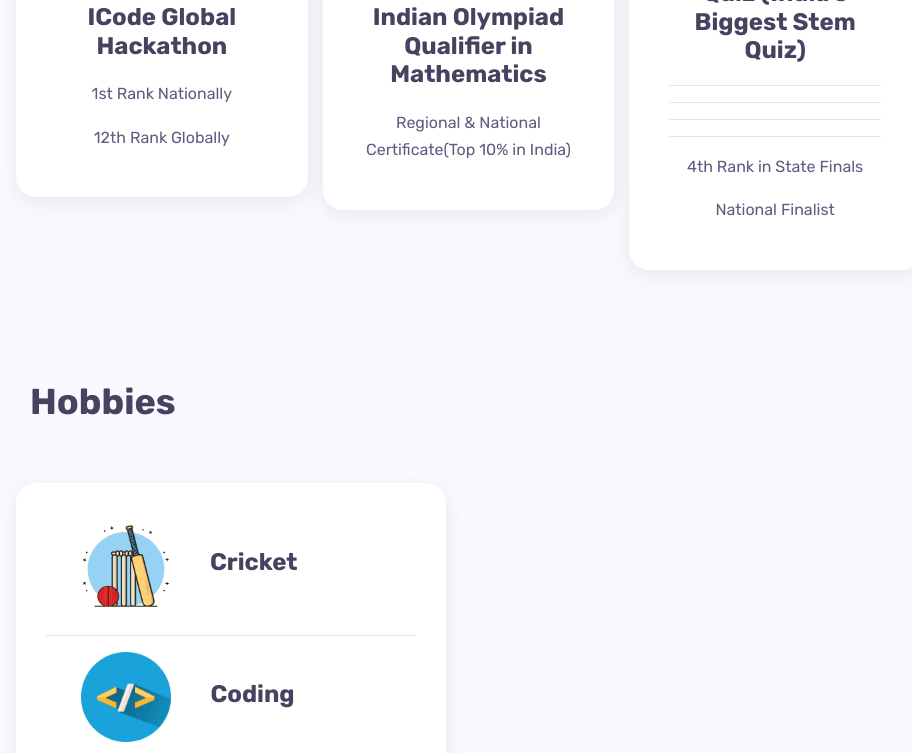
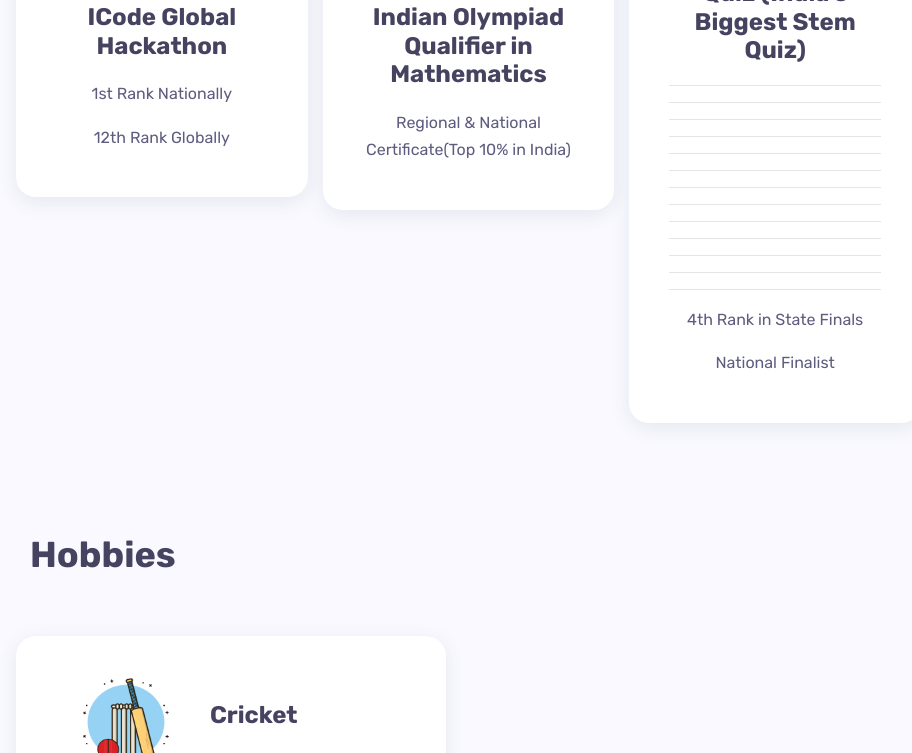
Before and after one commit to TakshPatel26/Personal-Portfolio, a plain HTML site: page index.html in a window 1280 px wide. Shown: the part 4643-5396 px from the top of the page, without its empty margins (179-1091 px from the left). Drawn offline with Linux system fonts and the light colour scheme; a script that the page names is missing.

Commit message:
index.html

```diff
--- a/index.html
+++ b/index.html
@@ -616,7 +616,7 @@
 					<div class="price-item bg-white rounded shadow-dark text-center">
 						<img src="Gujarat Stem Quiz.jpg" alt="Regular" >
 						<h2 class="plan">Gujarat Stem Quiz (India's Biggest Stem Quiz) </h2>
-						<hr><hr><hr><hr>
+						<hr><hr><hr><hr><hr><hr><hr><hr><hr><hr><hr><hr><hr>
 						<p>4th Rank in State Finals</p>
 						<p>National Finalist</p>
 					</div>
```
